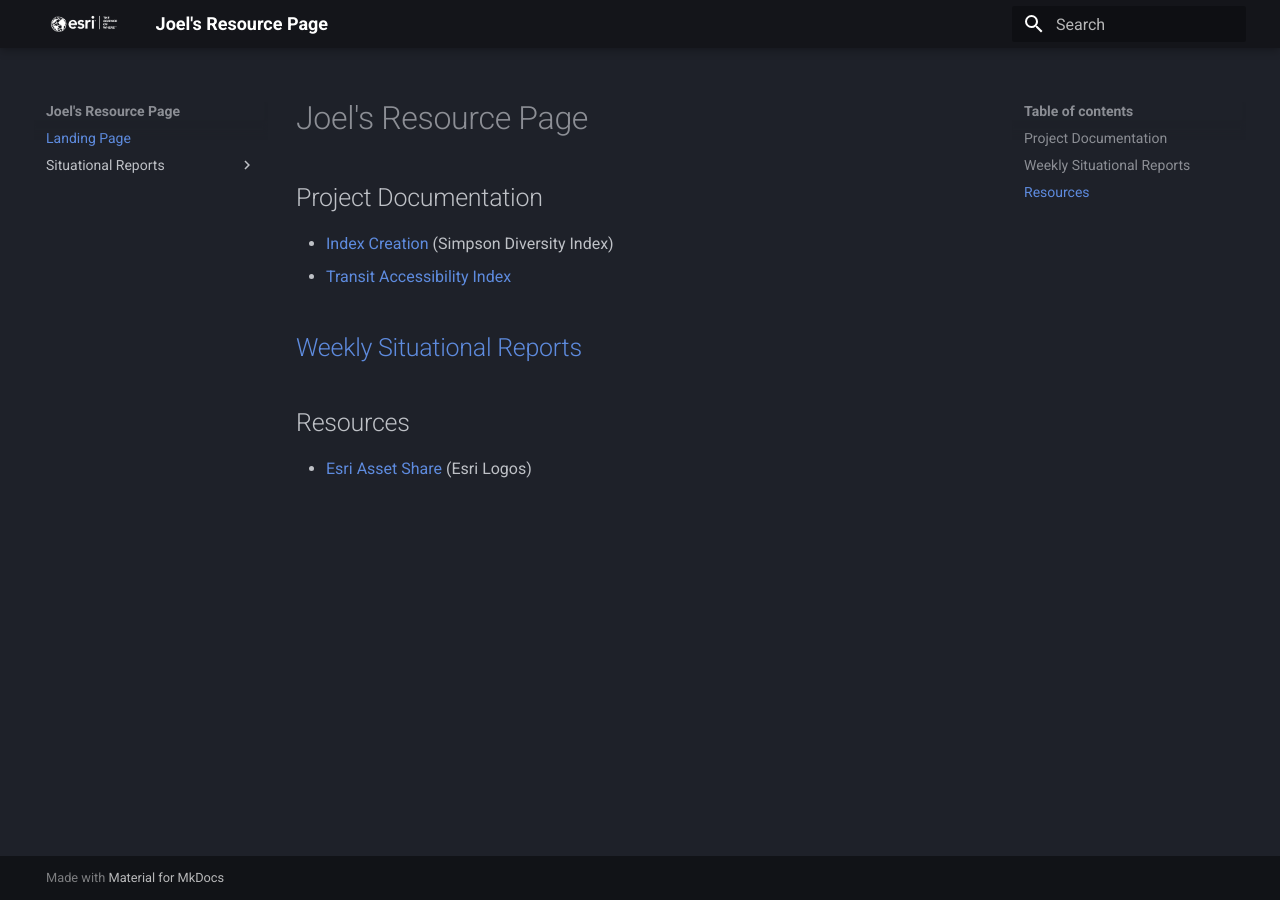
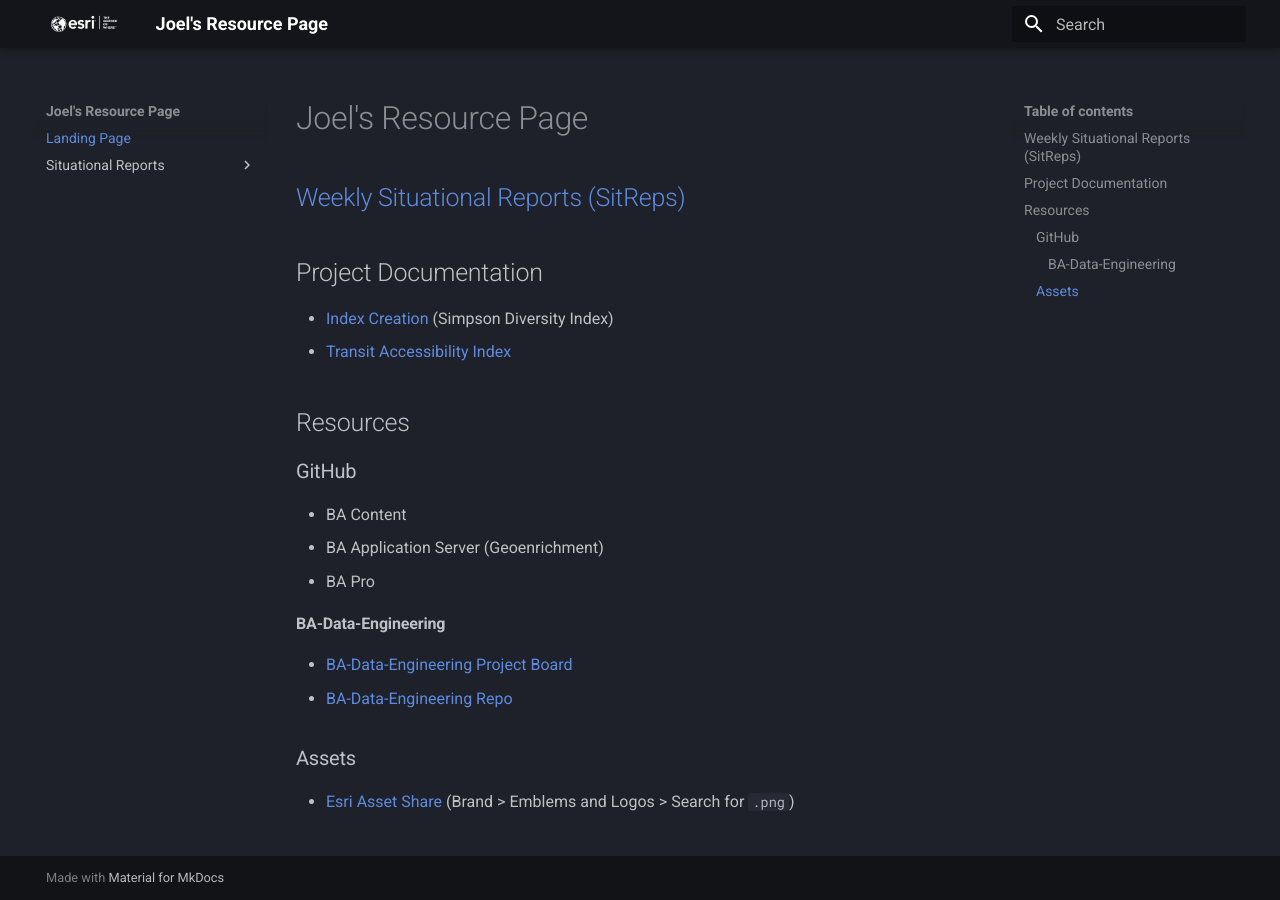
Before and after one commit to knu2xs/esri-resource-page, an MkDocs documentation site: the page built from docs/index.md, in a window 1280 px wide. Built offline with MkDocs 1.6.1 and Material for MkDocs 9.7.7, drawn with Linux system fonts in a browser that asks for light colours.

Commit message:
update sitreps

```diff
--- a/docs/index.md
+++ b/docs/index.md
@@ -1,12 +1,25 @@
 # Joel's Resource Page
+
+## [Weekly Situational Reports (SitReps)](sitreps/index.md)
 
 ## Project Documentation
 
 - [Index Creation](http://alienjoel/index-creation) (Simpson Diversity Index)
 - [Transit Accessibility Index](http://alienjoel/transit-accessibility-index)
 
-## [Weekly Situational Reports](sitreps/index.md)
-
 ## Resources
 
-- [Esri Asset Share](https://esri.brand-portal.adobe.com/) (Esri Logos)
+### GitHub
+
+- BA Content
+- BA Application Server (Geoenrichment)
+- BA Pro
+
+#### BA-Data-Engineering
+
+- [BA-Data-Engineering Project Board](https://github.com/orgs/ArcGIS/projects/59/views/2)
+- [BA-Data-Engineering Repo](https://github.com/arcgis/ba-data-engineering)
+
+### Assets
+
+- [Esri Asset Share](https://esri.brand-portal.adobe.com/) (Brand > Emblems and Logos > Search for `.png`)
```
Also changed, not shown: docs/sitreps/posts/sitrep_20240308.md (+2 -0 lines).
